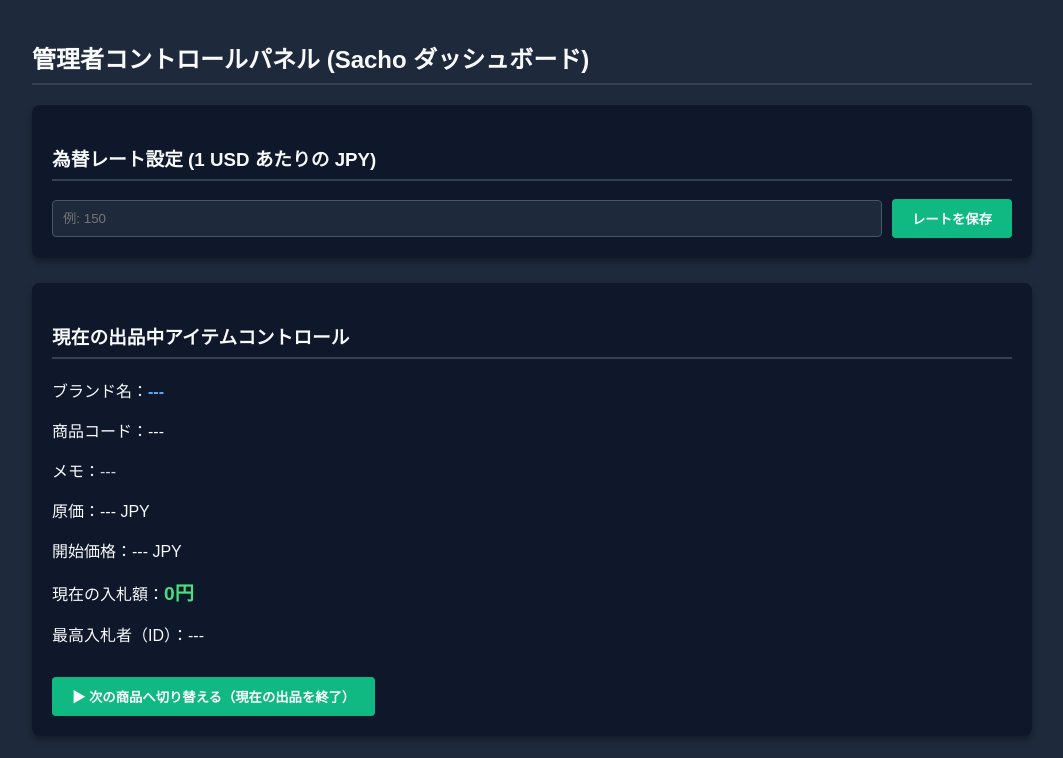
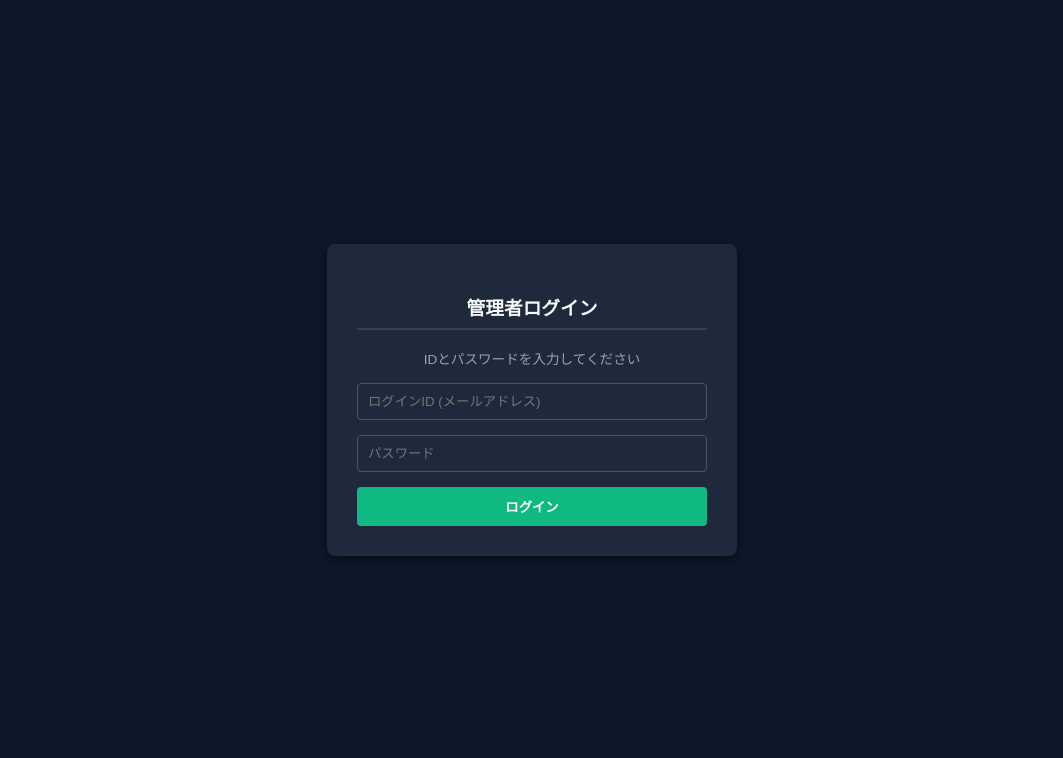
Before and after one commit to shogo1145/my-auction-app, a website: page public/admin.html in a window 1280 px wide. Shown: the top 758 px of the page, without its empty margins (108-1171 px from the left). Drawn offline with Linux system fonts and the light colour scheme; no server answers.

Commit message:
Update admin.html

```diff
--- a/public/admin.html
+++ b/public/admin.html
@@ -21,9 +21,32 @@
         th, td { padding: 12px; text-align: left; border-bottom: 1px solid #334155; }
         th { background: #1e293b; }
         .highlight { color: #4ade80; font-size: 1.2em; font-weight: bold; }
+
+        /* ログイン画面用スタイル */
+        #login-overlay {
+            position: fixed; top: 0; left: 0; width: 100%; height: 100%;
+            background: #0f172a; display: flex; justify-content: center; align-items: center; z-index: 9999;
+        }
+        .login-box {
+            background: #1e293b; padding: 30px; border-radius: 8px; box-shadow: 0 4px 10px rgba(0,0,0,0.5); width: 350px; text-align: center;
+        }
+        .login-box input { width: 100%; margin-bottom: 15px; box-sizing: border-box; }
+        .login-box button { width: 100%; }
     </style>
 </head>
 <body>
+    <!-- ログイン認証画面 -->
+    <div id="login-overlay">
+        <div class="login-box">
+            <h3>管理者ログイン</h3>
+            <p style="font-size: 0.85em; color: #94a3b8; margin-bottom: 15px;">IDとパスワードを入力してください</p>
+            <input type="text" id="login-id-input" placeholder="ログインID (メールアドレス)">
+            <input type="password" id="login-pass-input" placeholder="パスワード">
+            <button onclick="checkLogin()" class="btn-success">ログイン</button>
+            <p id="login-error" style="color: #ef4444; font-size: 0.9em; margin-top: 10px; display: none;"></p>
+        </div>
+    </div>
+
     <div class="container">
         <h2>管理者コントロールパネル (Sacho ダッシュボード)</h2>
 
@@ -111,6 +134,26 @@
     </div>
 
     <script>
+        // ログイン認証の処理
+        function checkLogin() {
+            const inputId = document.getElementById('login-id-input').value.trim();
+            const inputPass = document.getElementById('login-pass-input').value.trim();
+            const errorMsg = document.getElementById('login-error');
+
+            if (inputId === 'shogo1134natu@gmail.com' && inputPass === 'ShogoJapan') {
+                document.getElementById('login-overlay').style.display = 'none';
+                // ログイン成功後にデータを読み込む
+                loadSettings();
+                loadClients();
+                loadActiveItem();
+                loadHistory();
+                setInterval(loadActiveItem, 2000);
+            } else {
+                errorMsg.textContent = 'ログインIDまたはパスワードが間違っています。';
+                errorMsg.style.display = 'block';
+            }
+        }
+
         async function loadSettings() {
             try {
                 const res = await fetch('/api/settings');
@@ -262,12 +305,6 @@
             alert(data.message || '次の商品に切り替えました！');
             location.reload();
         }
-
-        loadSettings();
-        loadClients();
-        loadActiveItem();
-        loadHistory();
-        setInterval(loadActiveItem, 2000);
     </script>
 </body>
 </html>
```
